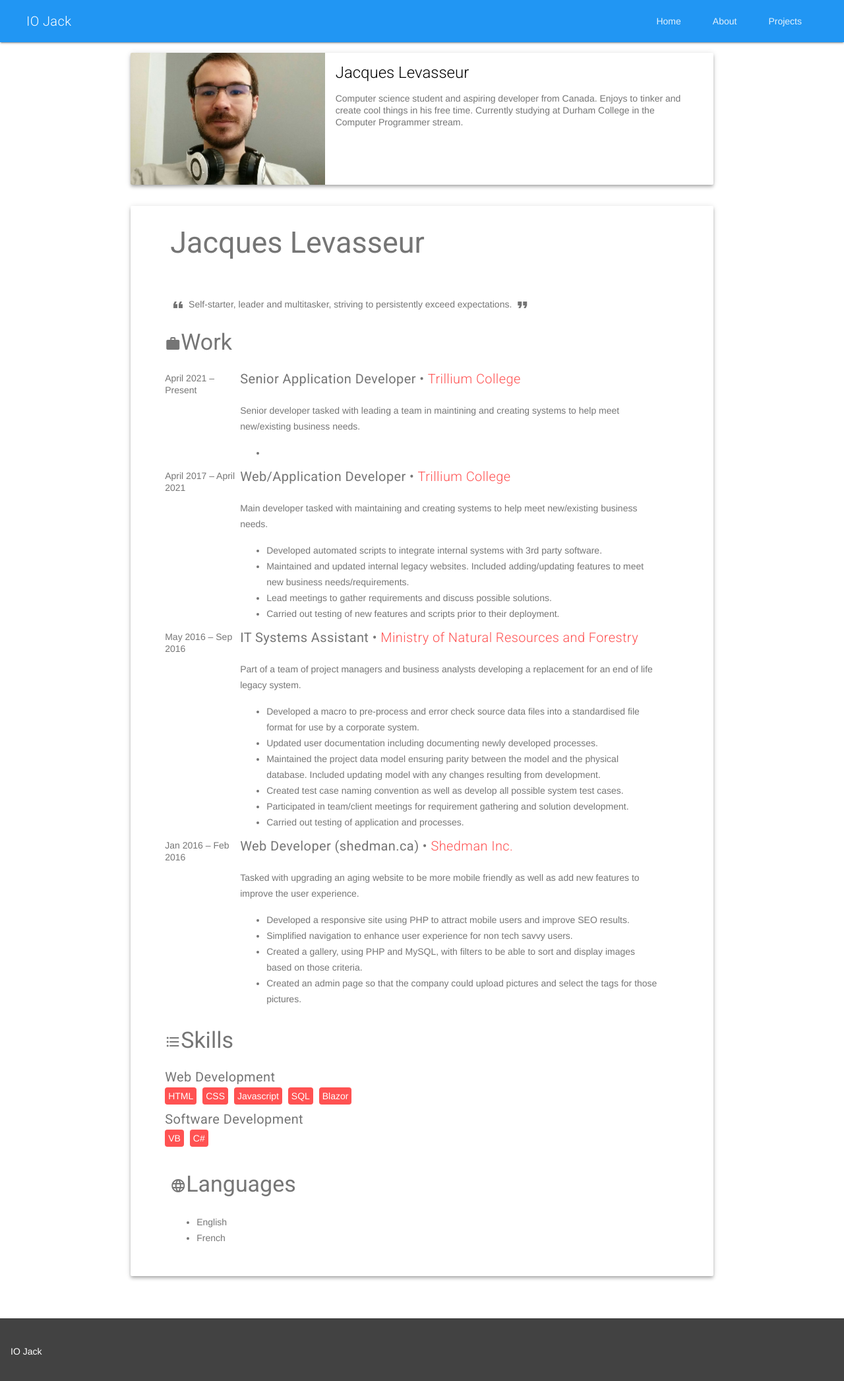
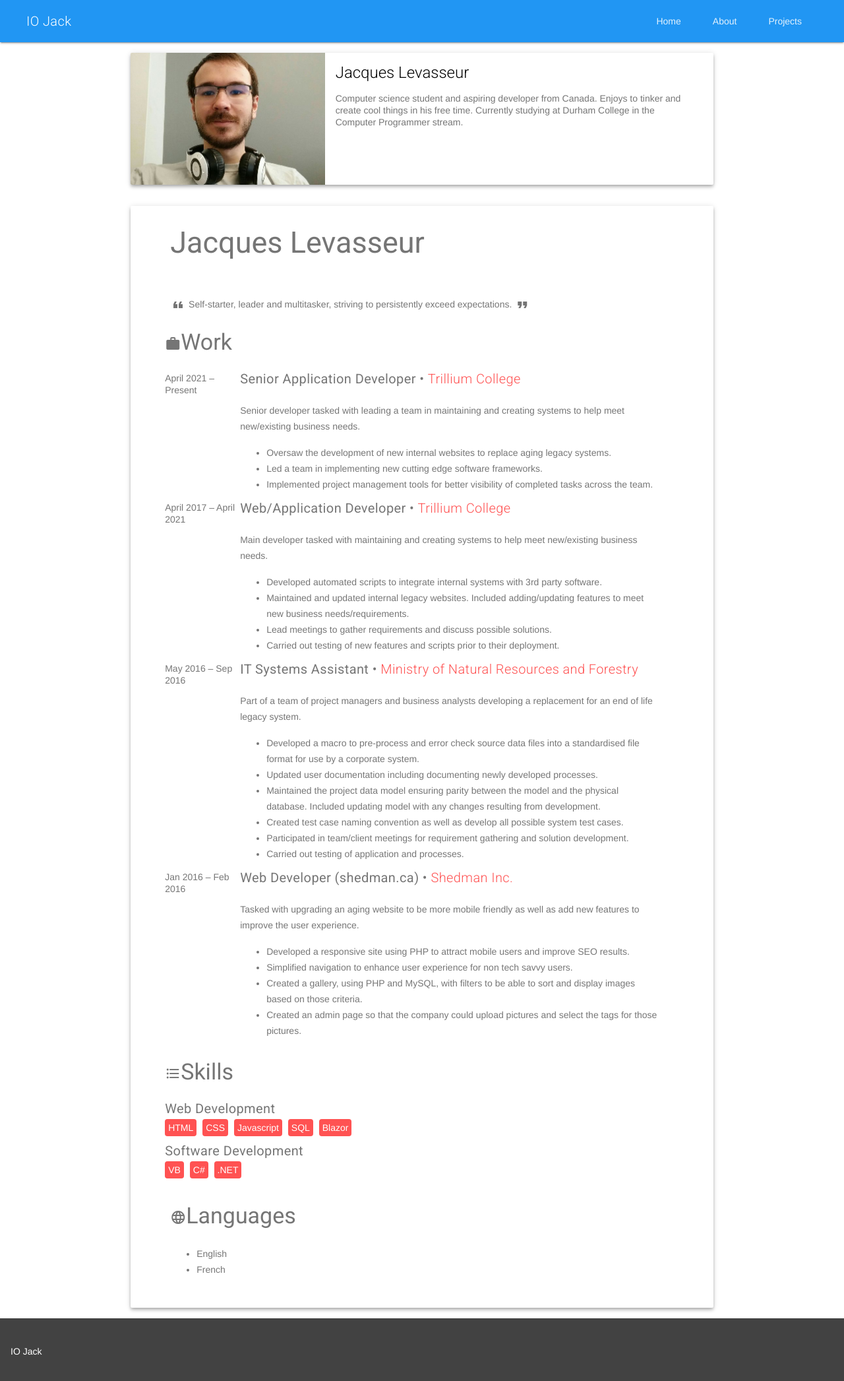
Before and after one commit to FrostByte-Dev/frostbyte-dev.github.io, a Jekyll site: the page built from about/index.html, in a window 1280 px wide. Shown: the top 2093 px of the page at 66% size. Built offline with Jekyll 4.4.1, drawn with Linux system fonts in a browser that asks for light colours; nearby versions of some CDN libraries.

Commit message:
Added resume points to latest job.

```diff
--- a/_data/resume.json
+++ b/_data/resume.json
@@ -29,9 +29,11 @@
       "website": "https://www.trilliumcollege.ca",
       "startDate": "April 2021",
       "endDate": "Present",
-      "summary": "Senior developer tasked with leading a team in maintining and creating systems to help meet new/existing business needs.",
+      "summary": "Senior developer tasked with leading a team in maintaining and creating systems to help meet new/existing business needs.",
       "highlights": [
-        ""
+        "Oversaw the development of new internal websites to replace aging legacy systems.",
+        "Led a team in implementing new cutting edge software frameworks.",
+        "Implemented project management tools for better visibility of completed tasks across the team."
       ]
     },
     {
@@ -100,7 +102,8 @@
       "level": "",
       "keywords": [
         "VB",
-        "C#"
+        "C#",
+        ".NET"
       ]
     }
   ],
```
